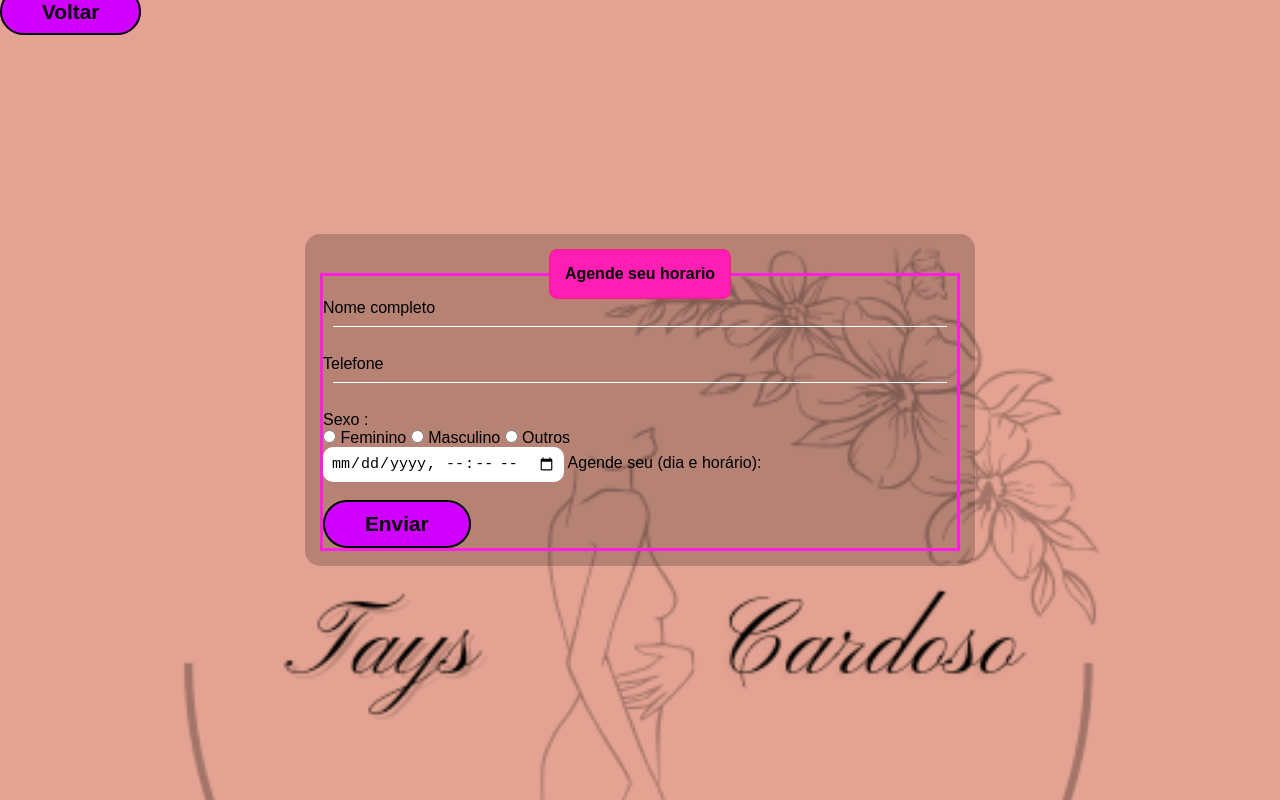
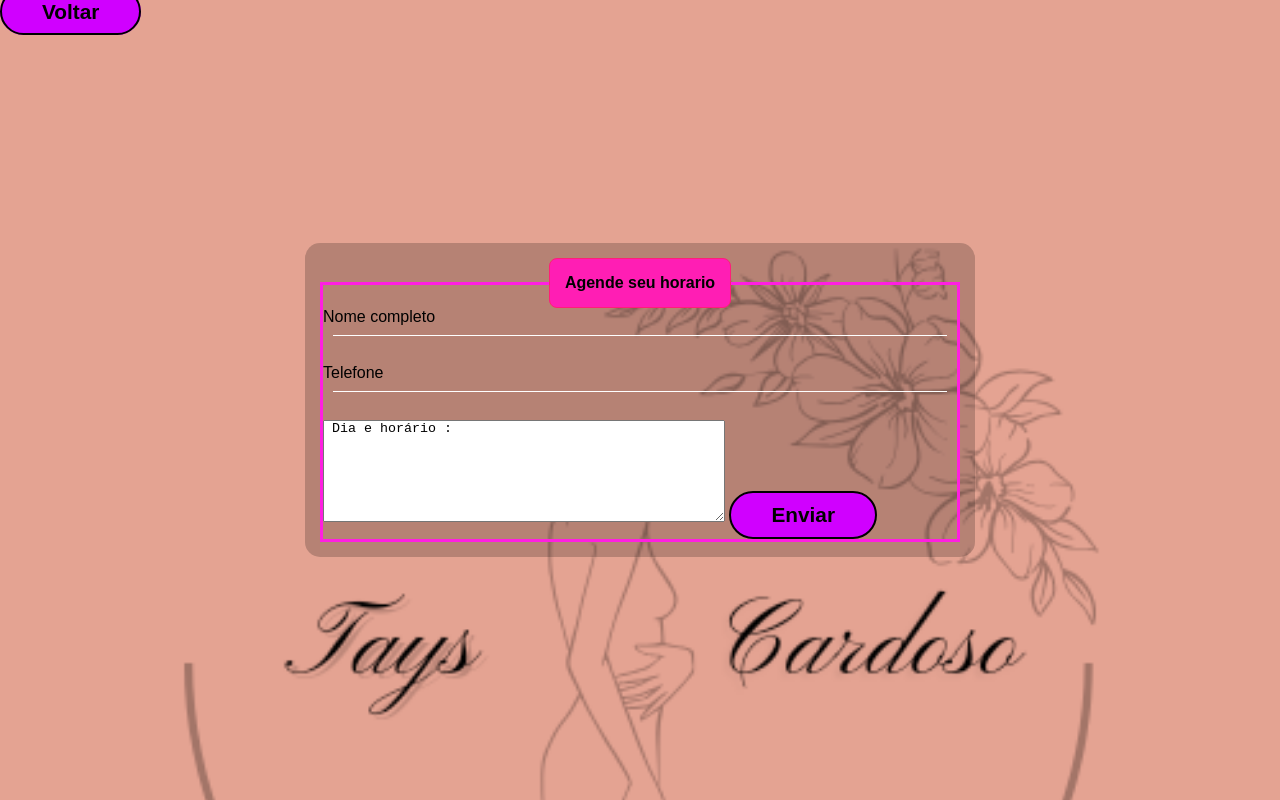
Before and after one commit to Quelianecb/Studio-Tays, a plain HTML site: page agendamento.html in a window 1280 px wide. Drawn offline with Linux system fonts and the light colour scheme.

Commit message:
modificando o site

```diff
--- a/agendamento.html
+++ b/agendamento.html
@@ -112,6 +112,10 @@
             font-size: 15px;
             /*taanho da palavra*/
         }
+        textarea{
+            width: 400px;
+            height: 100px;
+        }
 
         .botao {
             text-decoration: none;
@@ -143,24 +147,9 @@
                     <label for="itelefone" class="labelinput">Telefone</label>
                 </div>
                 <br>
-                <p>Sexo :</p>
-                <input type="radio" name="gender" id="ifeminino" value="feminino" required>
-                <label for="ifeminino">Feminino </label>
-                <input type="radio" name="gender" id="imasculino" value="masculino" required>
-                <label for="imasculino">Masculino</label>
-                <input type="radio" name="gender" id="ioutro" value="outro" required>
-                <label for="ioutro">Outros</label>
 
-                <br>
-                <!--ADICIONAR AGENDA AQUI-->
-                <div class="data">
-                    <input type="datetime-local" name="day" id="idata"  required>
-                    <label for="idata">Agende seu (dia e horário):</label>
+                <textarea class="text" name="message"> Dia e horário :</textarea>
 
-
-                </div>
-
-                <br>
                 <!--value vem do email  ">-->
 
                 <input type="hidden" name="accessKey" value="c1cb145e-4ac1-4ca7-b691-1442b262fac1">
```
